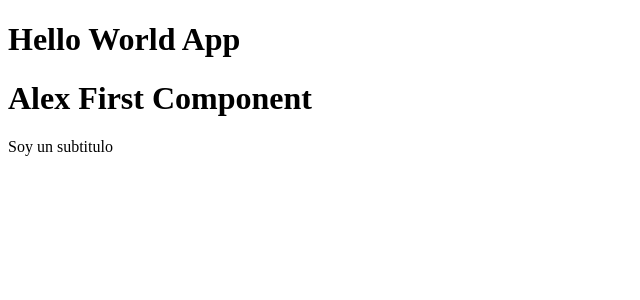
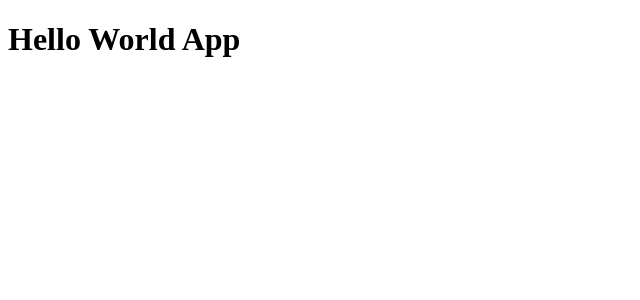
Before and after one commit to AlexProcess/Learning_React, a React (Vite) app in the folder 03-counter-app-vite/: page / in a window 1280 px wide. Shown: the top 300 px of the page, without its empty margins (0-640 px from the left). Built offline with nearby package versions, Linux system fonts and the light colour scheme.

Commit message:
impresion de variables

```diff
--- a/03-counter-app-vite/src/FirstApp.jsx
+++ b/03-counter-app-vite/src/FirstApp.jsx
@@ -1,10 +1,12 @@
 import React from 'react'
 
+
 export const FirstApp = () => {
-  return (
+
     <>
-      <h1>Alex First Component</h1>
+      <h1> Alex </h1>
+      {/* <code> { JSON.stringify(newMessage) } </code> */}
       <p>Soy un subtitulo</p>
     </>
-  )
+
 }
```
